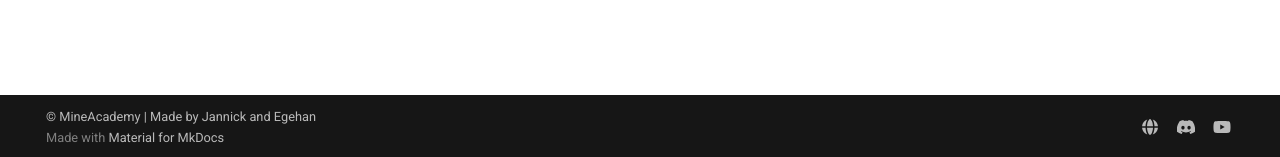
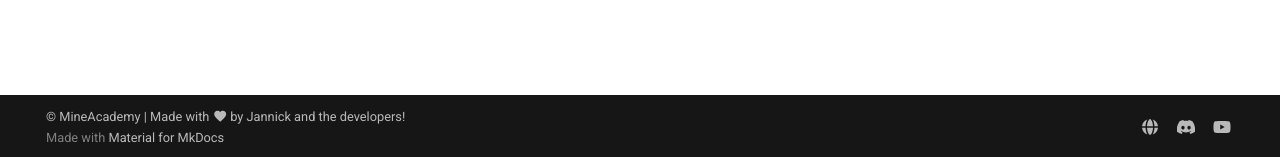
Before and after one commit to kangarko/docs, an MkDocs documentation site: the page built from docs/index.md, in a window 1280 px wide. Shown: the part 740-897 px from the top of the page. Built offline with MkDocs 1.6.1 and Material for MkDocs 9.7.7, drawn with Linux system fonts in a browser that asks for light colours; plug-ins that fetch from the network failed and are left out; comment, search, counter and statistics services are not loaded.

Commit message:
Copyright edit (see description)
- Moved authors to mineacademy.org/about.
- Copyright has to be changed in overrides now!

```diff
--- /dev/null
+++ b/docs/assets/overrides/partials/copyright.html
@@ -0,0 +1,40 @@
+<!--
+  Copyright (c) 2016-2024 Martin Donath <martin.donath@squidfunk.com>
+
+  Permission is hereby granted, free of charge, to any person obtaining a copy
+  of this software and associated documentation files (the "Software"), to
+  deal in the Software without restriction, including without limitation the
+  rights to use, copy, modify, merge, publish, distribute, sublicense, and/or
+  sell copies of the Software, and to permit persons to whom the Software is
+  furnished to do so, subject to the following conditions:
+
+  The above copyright notice and this permission notice shall be included in
+  all copies or substantial portions of the Software.
+
+  THE SOFTWARE IS PROVIDED "AS IS", WITHOUT WARRANTY OF ANY KIND, EXPRESS OR
+  IMPLIED, INCLUDING BUT NOT LIMITED TO THE WARRANTIES OF MERCHANTABILITY,
+  FITNESS FOR A PARTICULAR PURPOSE AND NON-INFRINGEMENT. IN NO EVENT SHALL THE
+  AUTHORS OR COPYRIGHT HOLDERS BE LIABLE FOR ANY CLAIM, DAMAGES OR OTHER
+  LIABILITY, WHETHER IN AN ACTION OF CONTRACT, TORT OR OTHERWISE, ARISING
+  FROM, OUT OF OR IN CONNECTION WITH THE SOFTWARE OR THE USE OR OTHER DEALINGS
+  IN THE SOFTWARE.
+-->
+
+<!-- Copyright and theme information -->
+<div class="md-copyright">
+  {% if config.copyright %}
+    <div class="md-copyright__highlight">
+      <!-- {{ config.copyright }} -->
+      © MineAcademy | Made with <span class="twemoji">{%include".icons/material/heart.svg"%}</span> by Jannick and the <a href="https://mineacademy.org/about#team">developers</a>!
+    </div>
+  {% endif %}
+  {% if not config.extra.generator == false %}
+    Made with
+    <a
+      href="https://squidfunk.github.io/mkdocs-material/"
+      target="_blank" rel="noopener"
+    >
+      Material for MkDocs
+    </a>
+  {% endif %}
+</div>
--- a/mkdocs.yml
+++ b/mkdocs.yml
@@ -8,6 +8,7 @@
   name: material
   logo: assets/branding/header-white.png
   favicon: assets/branding/logo-white.png
+  custom_dir: docs/assets/overrides
   font:
     code: JetBrains Mono
   icon:
@@ -154,5 +155,4 @@
       emoji_index: !!python/name:material.extensions.emoji.twemoji
       emoji_generator: !!python/name:material.extensions.emoji.to_svg
 
-copyright: >
-  &copy; MineAcademy | Made by Jannick and Egehan
+copyright: enabled # Change copyright in /docs/assets/overrides/partials/copyright.html
```
